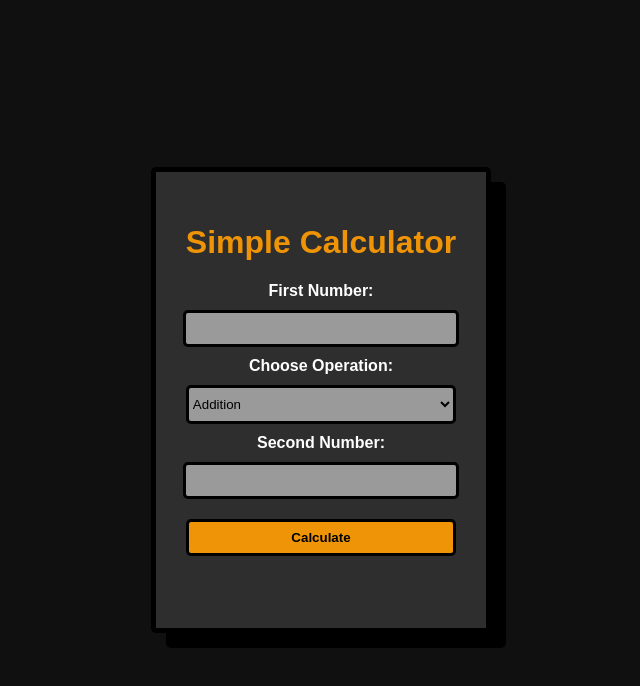
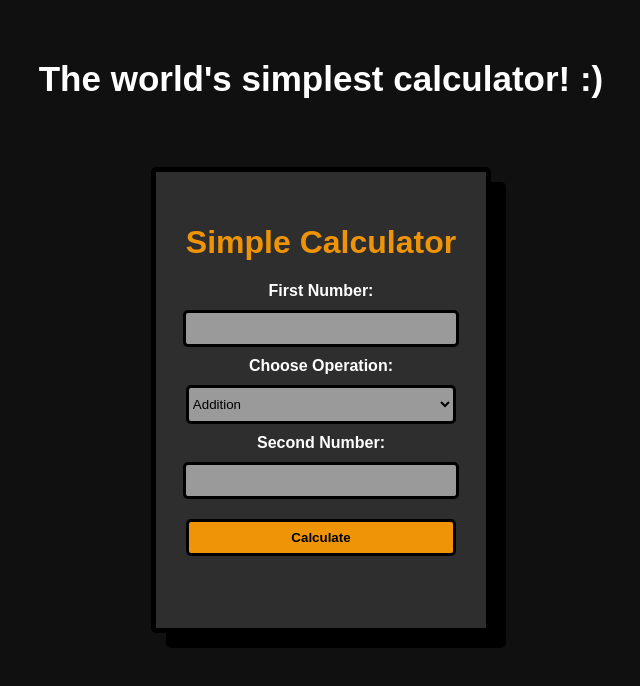
Before and after one commit to KristijanSpasovski/js_calculator, a website built with Parcel: page index.html in a window 1280 px wide. Shown: the whole page, without its empty margins (319-959 px from the left). Built offline with nearby package versions, Linux system fonts and the light colour scheme.

Commit message:
final message

```diff
--- a/index.css
+++ b/index.css
@@ -13,6 +13,12 @@ body {
 
 h1 {
   color: #ee9406;
+}
+
+h2 {
+  position: absolute;
+  top: 30px;
+  font-size: 35px;
 }
 
 .container {
--- a/index.html
+++ b/index.html
@@ -24,6 +24,7 @@
       <button id="btn" type="button" onclick="calculate">Calculate</button>
       <p id="result"></p>
     </div>
+    <h2>The world's simplest calculator! :)</h2>
     <script src="script.js"></script>
   </body>
 </html>
```
